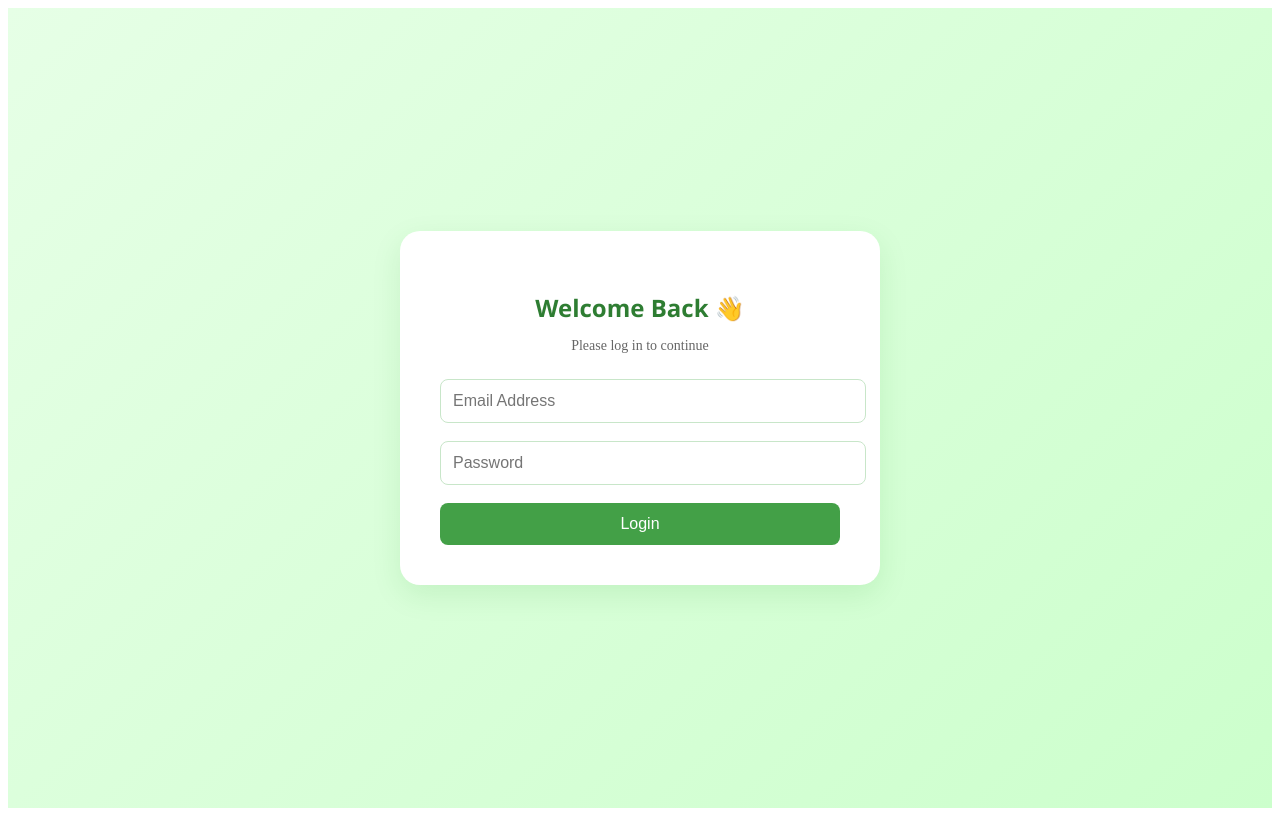
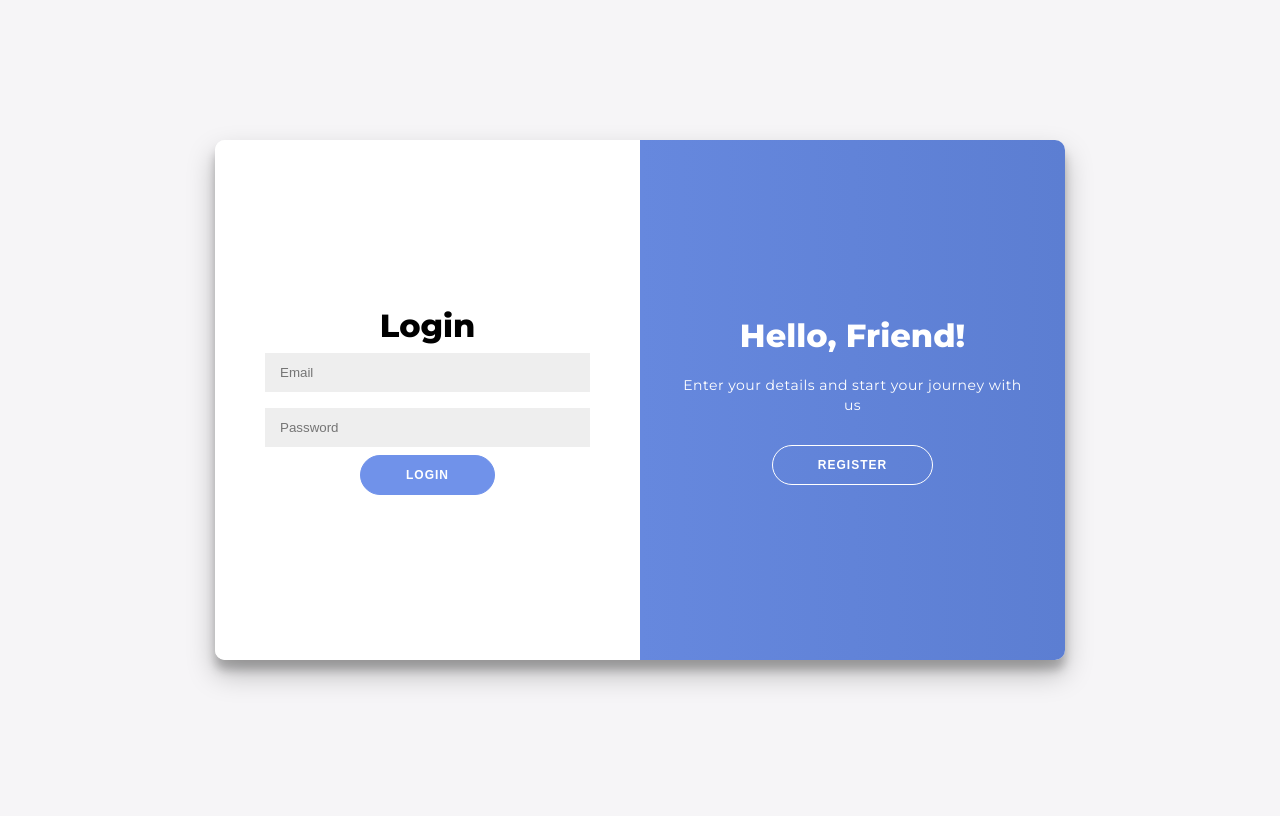
Before and after one commit to H-eval/H_eval, a React (Create React App) app in the folder client/: page / in a window 1280 px wide. Built offline with nearby package versions, Linux system fonts and the light colour scheme.

Commit message:
Initial commit: Login & Register UI with animations

```diff
--- a/client/package.json
+++ b/client/package.json
@@ -7,6 +7,7 @@
     "@testing-library/jest-dom": "^6.6.4",
     "@testing-library/react": "^16.3.0",
     "@testing-library/user-event": "^13.5.0",
+    "boxicons": "^2.1.4",
     "react": "^19.1.1",
     "react-dom": "^19.1.1",
     "react-router-dom": "^7.7.1",
--- a/client/src/Login.css
+++ b/client/src/Login.css
@@ -1,91 +1,412 @@
-/* Background + Layout */
-.login-wrapper {
-  height: 100vh;
+/* @import url('https://unpkg.com/boxicons@2.1.4/css/boxicons.min.css');
+@import url('https://fonts.googleapis.com/css2?family=Poppins:wght@300;400;500;600&display=swap');
+
+* {
+  margin: 0;
+  padding: 0;
+  box-sizing: border-box;
+  font-family: 'Poppins', sans-serif;
+}
+
+body {
+  background: linear-gradient(-45deg, #6dd5fa, #4a90e2, #c9d6ff, #e2e2e2);
+  background-size: 400% 400%;
+  animation: gradientBG 12s ease infinite;
   display: flex;
   justify-content: center;
   align-items: center;
-  background: linear-gradient(135deg, #e6ffe6, #ccffcc);
-  animation: fadeIn 1s ease-in-out;
+  height: 100vh;
 }
 
-/* Box Styling */
-.login-box {
-  background-color: #ffffff;
-  padding: 40px;
-  border-radius: 20px;
-  box-shadow: 0 10px 30px rgba(0, 128, 0, 0.1);
-  text-align: center;
-  width: 90%;
-  max-width: 400px;
-  animation: slideUp 0.8s ease forwards;
+@keyframes gradientBG {
+  0% { background-position: 0% 50%; }
+  50% { background-position: 100% 50%; }
+  100% { background-position: 0% 50%; }
 }
 
-/* Heading */
-.login-box h2 {
-  margin-bottom: 10px;
-  color: #2e7d32;
-  font-family: 'Segoe UI', Tahoma, Geneva, Verdana, sans-serif;
+.container {
+  background: #fff;
+  border-radius: 30px;
+  box-shadow: 0 0 30px rgba(0,0,0,0.2);
+  position: relative;
+  overflow: hidden;
+  width: 850px;
+  max-width: 100%;
+  min-height: 550px;
+  transition: all 0.6s ease-in-out;
 }
 
-/* Description */
-.login-box p {
-  color: #666;
-  margin-bottom: 25px;
-  font-size: 14px;
+.animate {
+  animation: fadeIn 1.2s ease forwards;
 }
 
-/* Input Fields */
-.login-box input {
-  width: 100%;
-  padding: 12px;
-  margin-bottom: 18px;
-  border: 1px solid #c8e6c9;
-  border-radius: 8px;
-  font-size: 16px;
-  transition: all 0.3s ease;
+@keyframes fadeIn {
+  from { opacity: 0; transform: scale(0.95); }
+  to { opacity: 1; transform: scale(1); }
 }
 
-.login-box input:focus {
-  outline: none;
-  border-color: #66bb6a;
-  box-shadow: 0 0 8px rgba(102, 187, 106, 0.3);
+.form-container {
+  position: absolute;
+  top: 0;
+  height: 100%;
+  transition: all 0.6s ease-in-out;
 }
 
-/* Submit Button */
-.login-box button {
-  width: 100%;
-  padding: 12px;
-  background-color: #43a047;
-  border: none;
-  color: #fff;
-  font-size: 16px;
-  border-radius: 8px;
-  cursor: pointer;
-  transition: background-color 0.3s ease, transform 0.2s ease;
+.sign-in-container {
+  left: 0;
+  width: 50%;
+  z-index: 2;
 }
 
-.login-box button:hover {
-  background-color: #2e7d32;
-  transform: scale(1.05);
+.sign-up-container {
+  left: 0;
+  width: 50%;
+  opacity: 0;
+  z-index: 1;
 }
 
-/* Animations */
-@keyframes fadeIn {
-  from {
-    opacity: 0;
-  }
-  to {
-    opacity: 1;
-  }
+.container.right-panel-active .sign-in-container {
+  transform: translateX(100%);
 }
 
-@keyframes slideUp {
-  from {
-    transform: translateY(30px);
-    opacity: 0;
-  }
-  to {
-    transform: translateY(0);
-    opacity: 1;
-  }
+.container.right-panel-active .sign-up-container {
+  transform: translateX(100%);
+  opacity: 1;
+  z-index: 5;
 }
+
+form {
+  background: #fff;
+  display: flex;
+  flex-direction: column;
+  padding: 50px;
+  height: 100%;
+  justify-content: center;
+  align-items: center;
+  text-align: center;
+  animation: slideIn 0.8s ease;
+}
+
+@keyframes slideIn {
+  from { opacity: 0; transform: translateY(30px); }
+  to { opacity: 1; transform: translateY(0); }
+}
+
+.input-box {
+  position: relative;
+  width: 100%;
+}
+
+.input-box input {
+  background: #f0f0f0;
+  border: none;
+  padding: 12px 15px 12px 40px;
+  margin: 8px 0;
+  width: 100%;
+  border-radius: 8px;
+  transition: background 0.3s ease;
+}
+
+.input-box input:focus {
+  background: #e3f2fd;
+  outline: none;
+}
+
+.input-box i {
+  position: absolute;
+  left: 12px;
+  top: 50%;
+  transform: translateY(-50%);
+  color: #4a90e2;
+}
+
+button {
+  border-radius: 20px;
+  border: 1px solid #4a90e2;
+  background: #4a90e2;
+  color: #fff;
+  font-size: 14px;
+  padding: 12px 45px;
+  letter-spacing: 1px;
+  text-transform: uppercase;
+  transition: transform 0.2s ease, background 0.3s ease;
+  cursor: pointer;
+}
+
+button:hover {
+  transform: scale(1.05);
+  background: #357ab7;
+}
+
+button.ghost {
+  background: transparent;
+  border-color: #fff;
+}
+
+.overlay-container {
+  position: absolute;
+  top: 0;
+  left: 50%;
+  width: 50%;
+  height: 100%;
+  overflow: hidden;
+  transition: transform 0.6s ease-in-out;
+  z-index: 100;
+}
+
+.overlay {
+  background: linear-gradient(90deg, #4a90e2, #6dd5fa);
+  background-size: 200% 200%;
+  animation: overlayGradient 8s ease infinite;
+  color: #fff;
+  position: relative;
+  left: -100%;
+  height: 100%;
+  width: 200%;
+  transform: translateX(0);
+  transition: transform 0.6s ease-in-out;
+}
+
+@keyframes overlayGradient {
+  0% { background-position: 0% 50%; }
+  50% { background-position: 100% 50%; }
+  100% { background-position: 0% 50%; }
+}
+
+.container.right-panel-active .overlay {
+  transform: translateX(50%);
+}
+
+.overlay-panel {
+  position: absolute;
+  display: flex;
+  flex-direction: column;
+  align-items: center;
+  justify-content: center;
+  padding: 0 40px;
+  text-align: center;
+  top: 0;
+  height: 100%;
+  width: 50%;
+  transform: translateX(0);
+  transition: transform 0.6s ease-in-out;
+}
+
+.overlay-left {
+  transform: translateX(-20%);
+}
+
+.container.right-panel-active .overlay-left {
+  transform: translateX(0);
+}
+
+.overlay-right {
+  right: 0;
+  transform: translateX(0);
+}
+
+.container.right-panel-active .overlay-right {
+  transform: translateX(20%);
+}
+
+.social-icons {
+  margin: 20px 0;
+}
+
+.social-icons a {
+  border: 1px solid #ccc;
+  border-radius: 50%;
+  display: inline-flex;
+  align-items: center;
+  justify-content: center;
+  margin: 0 5px;
+  height: 40px;
+  width: 40px;
+  transition: background 0.3s ease, transform 0.3s ease;
+}
+
+.social-icons a:hover {
+  background: #4a90e2;
+  color: #fff;
+  transform: scale(1.1);
+} */
+@import url('https://fonts.googleapis.com/css?family=Montserrat:400,800');
+
+* {
+  box-sizing: border-box;
+}
+
+body {
+  background: #f6f5f7;
+  font-family: 'Montserrat', sans-serif;
+  display: flex;
+  justify-content: center;
+  align-items: center;
+  height: 100vh;
+  margin: 0;
+}
+
+h1 {
+  font-weight: bold;
+  margin: 0;
+}
+
+p {
+  font-size: 14px;
+  font-weight: 100;
+  line-height: 20px;
+  letter-spacing: 0.5px;
+  margin: 20px 0 30px;
+}
+
+button {
+  border-radius: 20px;
+  border: 1px solid rgb(112, 146, 234);
+  background-color: rgb(112, 146, 234);
+  color: #fff;
+  font-size: 12px;
+  font-weight: bold;
+  padding: 12px 45px;
+  letter-spacing: 1px;
+  text-transform: uppercase;
+  transition: transform 80ms ease-in;
+}
+
+button:active {
+  transform: scale(0.95);
+}
+
+button:focus {
+  outline: none;
+}
+
+button.ghost {
+  background-color: transparent;
+  border-color: #fff;
+}
+
+form {
+  background-color: #ffffff;
+  display: flex;
+  align-items: center;
+  justify-content: center;
+  flex-direction: column;
+  padding: 0 50px;
+  height: 100%;
+  text-align: center;
+}
+
+input {
+  background-color: #eee;
+  border: none;
+  padding: 12px 15px;
+  margin: 8px 0;
+  width: 100%;
+}
+
+.container {
+  background-color: #fff;
+  border-radius: 10px;
+  box-shadow: 0 14px 28px rgba(0,0,0,0.25),
+              0 10px 10px rgba(0,0,0,0.22);
+  position: relative;
+  overflow: hidden;
+  width: 850px; /* increased size */
+  max-width: 100%;
+  min-height: 520px; /* slightly taller */
+}
+
+.form-container {
+  position: absolute;
+  top: 0;
+  height: 100%;
+  transition: all 0.6s ease-in-out;
+}
+
+.sign-in-container {
+  left: 0;
+  width: 50%;
+  z-index: 2;
+}
+
+.sign-up-container {
+  left: 0;
+  width: 50%;
+  opacity: 0;
+  z-index: 1;
+}
+
+.container.right-panel-active .sign-in-container {
+  transform: translateX(100%);
+}
+
+.container.right-panel-active .sign-up-container {
+  transform: translateX(100%);
+  opacity: 1;
+  z-index: 5;
+}
+
+.overlay-container {
+  position: absolute;
+  top: 0;
+  left: 50%;
+  width: 50%;
+  height: 100%;
+  overflow: hidden;
+  transition: transform 0.6s ease-in-out;
+  z-index: 100;
+}
+
+.container.right-panel-active .overlay-container {
+  transform: translateX(-100%);
+}
+
+.overlay {
+  background: linear-gradient(to right, rgb(112, 146, 234), rgb(92, 126, 210));
+  background-repeat: no-repeat;
+  background-size: cover;
+  background-position: 0 0;
+  color: #ffffff;
+  position: relative;
+  left: -100%;
+  height: 100%;
+  width: 200%;
+  transform: translateX(0);
+  transition: transform 0.6s ease-in-out;
+}
+
+.container.right-panel-active .overlay {
+  transform: translateX(50%);
+}
+
+.overlay-panel {
+  position: absolute;
+  display: flex;
+  align-items: center;
+  justify-content: center;
+  flex-direction: column;
+  padding: 0 40px;
+  text-align: center;
+  top: 0;
+  height: 100%;
+  width: 50%;
+  transform: translateX(0);
+  transition: transform 0.6s ease-in-out;
+}
+
+.overlay-left {
+  transform: translateX(-20%);
+}
+
+.container.right-panel-active .overlay-left {
+  transform: translateX(0);
+}
+
+.overlay-right {
+  right: 0;
+  transform: translateX(0);
+}
+
+.container.right-panel-active .overlay-right {
+  transform: translateX(20%);
+}
--- a/client/src/Login.js
+++ b/client/src/Login.js
@@ -1,40 +1,141 @@
-import React, { useState } from 'react';
-import './Login.css';
+// import React, { useState } from "react";
+// import "./Login.css";
 
-function Login() {
-  const [email, setEmail] = useState('');
-  const [password, setPassword] = useState('');
+// const Login = () => {
+//   const [isSignUp, setIsSignUp] = useState(false);
 
-  const handleSubmit = (e) => {
-    e.preventDefault();
-    alert(`Email: ${email}, Password: ${password}`);
-  };
+//   return (
+//     <div
+//       className={
+//         isSignUp ? "container right-panel-active animate" : "container animate"
+//       }
+//       id="container"
+//     >
+//       {/* Sign Up Form */}
+//       <div className="form-container sign-up-container">
+//         <form>
+//           <h1>Registration</h1>
+//           <div className="input-box">
+//             <input type="text" placeholder="Username" required />
+//             <i className="bx bxs-user"></i>
+//           </div>
+//           <div className="input-box">
+//             <input type="email" placeholder="Email" required />
+//             <i className="bx bxs-envelope"></i>
+//           </div>
+//           <div className="input-box">
+//             <input type="password" placeholder="Password" required />
+//             <i className="bx bxs-lock-alt"></i>
+//           </div>
+//           <button type="submit">Register</button>
+//           <span>or register with social platforms</span>
+//           <div className="social-icons">
+//             <a href="#"><i className="bx bxl-google"></i></a>
+//             <a href="#"><i className="bx bxl-facebook"></i></a>
+//             <a href="#"><i className="bx bxl-github"></i></a>
+//             <a href="#"><i className="bx bxl-linkedin"></i></a>
+//           </div>
+//         </form>
+//       </div>
+
+//       {/* Sign In Form */}
+//       <div className="form-container sign-in-container">
+//         <form>
+//           <h1>Login</h1>
+//           <div className="input-box">
+//             <input type="text" placeholder="Username" required />
+//             <i className="bx bxs-user"></i>
+//           </div>
+//           <div className="input-box">
+//             <input type="password" placeholder="Password" required />
+//             <i className="bx bxs-lock-alt"></i>
+//           </div>
+//           <a href="#">Forgot Password?</a>
+//           <button type="submit">Login</button>
+//           <span>or login with social platforms</span>
+//           <div className="social-icons">
+//             <a href="#"><i className="bx bxl-google"></i></a>
+//             <a href="#"><i className="bx bxl-facebook"></i></a>
+//             <a href="#"><i className="bx bxl-github"></i></a>
+//             <a href="#"><i className="bx bxl-linkedin"></i></a>
+//           </div>
+//         </form>
+//       </div>
+
+//       {/* Overlay */}
+//       <div className="overlay-container">
+//         <div className="overlay">
+//           <div className="overlay-panel overlay-left">
+//             <h1>Welcome Back!</h1>
+//             <p>Already have an account?</p>
+//             <button className="ghost" onClick={() => setIsSignUp(false)}>
+//               Login
+//             </button>
+//           </div>
+//           <div className="overlay-panel overlay-right">
+//             <h1>Hello, Welcome!</h1>
+//             <p>Don't have an account?</p>
+//             <button className="ghost" onClick={() => setIsSignUp(true)}>
+//               Register
+//             </button>
+//           </div>
+//         </div>
+//       </div>
+//     </div>
+//   );
+// };
+
+// export default Login;
+import React, { useState } from "react";
+import "./Login.css";
+
+export default function Login() {
+  const [isActive, setIsActive] = useState(false);
 
   return (
-    <div className="login-wrapper">
-      <div className="login-box">
-        <h2>Welcome Back 👋</h2>
-        <p>Please log in to continue</p>
-        <form onSubmit={handleSubmit}>
-          <input
-            type="email"
-            placeholder="Email Address"
-            value={email}
-            onChange={(e) => setEmail(e.target.value)}
-            required
-          />
-          <input
-            type="password"
-            placeholder="Password"
-            value={password}
-            onChange={(e) => setPassword(e.target.value)}
-            required
-          />
-          <button type="submit">Login</button>
+    <div className={`container ${isActive ? "right-panel-active" : ""}`}>
+
+      {/* Register Form */}
+      <div className="form-container sign-up-container">
+        <form>
+          <h1>Register</h1>
+          <input type="text" placeholder="Name" />
+          <input type="email" placeholder="Email" />
+          <input type="password" placeholder="Password" />
+          <button>Register</button>
         </form>
       </div>
+
+      {/* Login Form */}
+      <div className="form-container sign-in-container">
+        <form>
+          <h1>Login</h1>
+          <input type="email" placeholder="Email" />
+          <input type="password" placeholder="Password" />
+          <button>Login</button>
+        </form>
+      </div>
+
+      {/* Overlay Section */}
+      <div className="overlay-container">
+        <div className="overlay">
+          <div className="overlay-panel overlay-left">
+            <h1>Welcome Back!</h1>
+            <p>Please login with your personal details</p>
+            <button className="ghost" onClick={() => setIsActive(false)}>
+              Login
+            </button>
+          </div>
+          <div className="overlay-panel overlay-right">
+            <h1>Hello, Friend!</h1>
+            <p>Enter your details and start your journey with us</p>
+            <button className="ghost" onClick={() => setIsActive(true)}>
+              Register
+            </button>
+          </div>
+        </div>
+      </div>
+
     </div>
   );
 }
-
-export default Login;
```
Also changed, not shown: client/src/App.js (+20 -7 lines), 1 other file (tests, documents, lock files or other folders).
